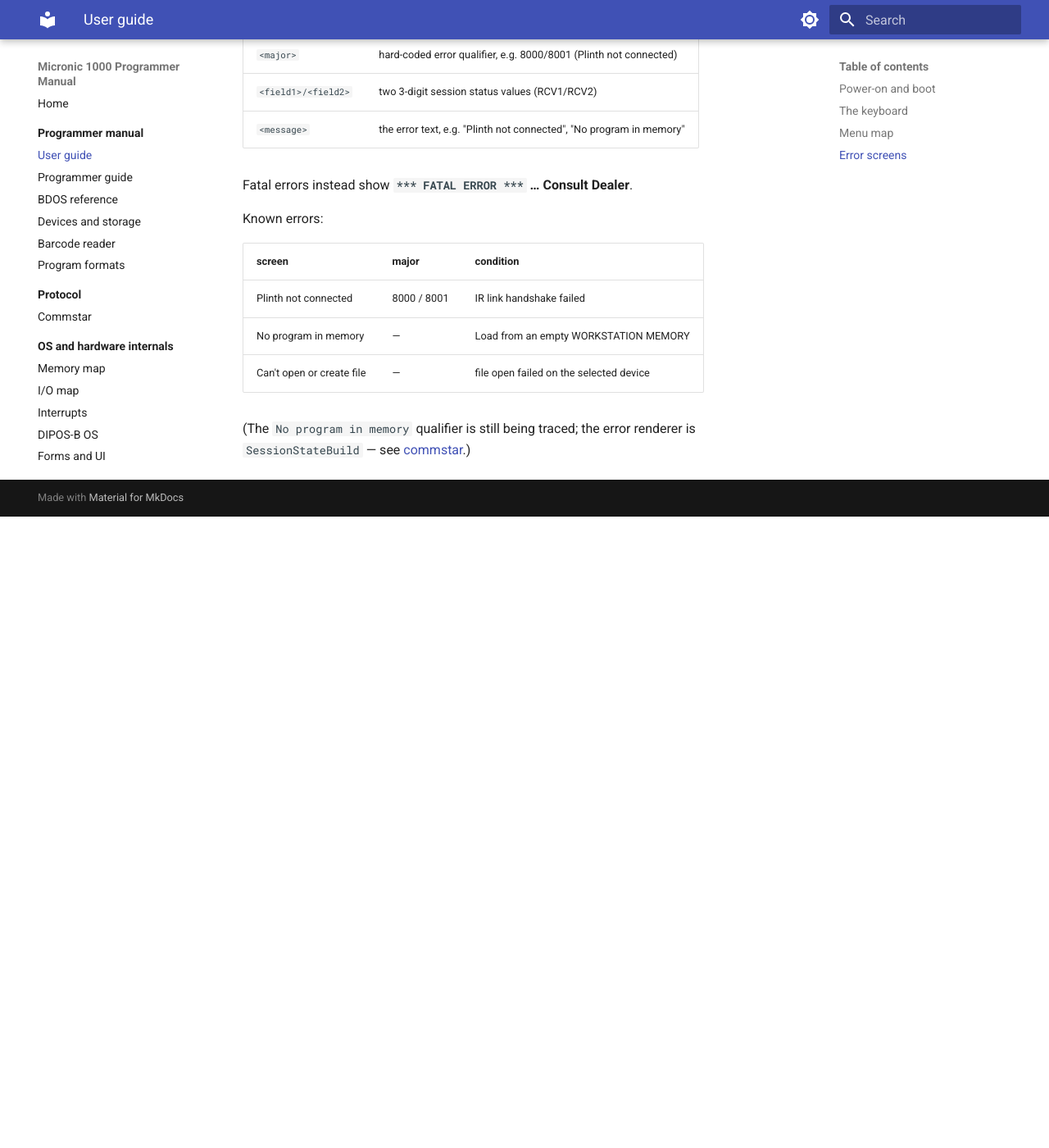
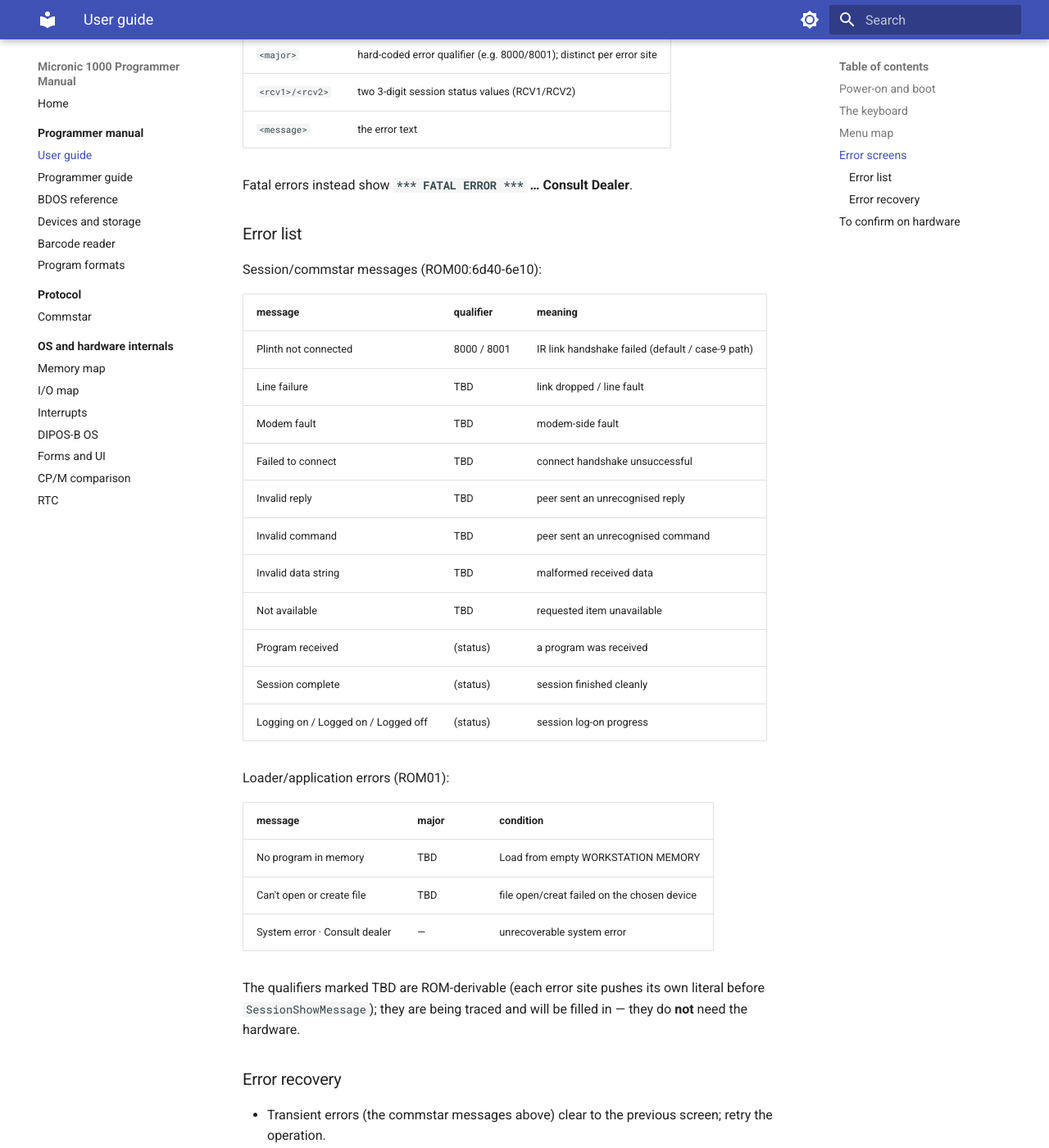
Before and after one commit to philpem/micronic1000, an MkDocs documentation site: the page built from doc/manual/user-guide.md, in a window 1280 px wide and 1400 px high, scrolled down 2584 px. Shown: the whole window at 82% size. Built offline with MkDocs 1.6.1 and Material for MkDocs 9.7.7, drawn with Linux system fonts in a browser that asks for light colours; before the commit the page ends 3214 px from its top, so only the background shows below that; some of the changed text lies outside the part shown.

Commit message:
user guide: error list, error recovery, park hardware-gated items
Expand the error section with the full session/commstar message list and
qualifier-8000/8001 confirmation; add error recovery and a 'to confirm on
hardware' section; log the user-guide plan in TASKS.

````diff
--- a/doc/manual/user-guide.md
+++ b/doc/manual/user-guide.md
@@ -99,26 +99,65 @@
 PARCON 1000
 
    *** ERROR ***
-       <major>   ( <field1>/<field2> )
+       <major>   ( <rcv1>/<rcv2> )
 <message>
 ```
 
 | part | meaning |
 |------|---------|
-| `<major>` | hard-coded error qualifier, e.g. 8000/8001 (Plinth not connected) |
-| `<field1>/<field2>` | two 3-digit session status values (RCV1/RCV2) |
-| `<message>` | the error text, e.g. "Plinth not connected", "No program in memory" |
+| `<major>` | hard-coded error qualifier (e.g. 8000/8001); distinct per error site |
+| `<rcv1>/<rcv2>` | two 3-digit session status values (RCV1/RCV2) |
+| `<message>` | the error text |
 
 Fatal errors instead show **`*** FATAL ERROR ***` … Consult Dealer**.
 
-Known errors:
+### Error list
 
-| screen | major | condition |
-|--------|-------|-----------|
-| Plinth not connected | 8000 / 8001 | IR link handshake failed |
-| No program in memory | — | Load from an empty WORKSTATION MEMORY |
-| Can't open or create file | — | file open failed on the selected device |
+Session/commstar messages (ROM00:6d40-6e10):
 
-(The `No program in memory` qualifier is still being traced; the error
-renderer is `SessionStateBuild` — see
-[commstar](../protocol/commstar.md).)
+| message | qualifier | meaning |
+|---------|-----------|---------|
+| Plinth not connected | 8000 / 8001 | IR link handshake failed (default / case-9 path) |
+| Line failure | TBD | link dropped / line fault |
+| Modem fault | TBD | modem-side fault |
+| Failed to connect | TBD | connect handshake unsuccessful |
+| Invalid reply | TBD | peer sent an unrecognised reply |
+| Invalid command | TBD | peer sent an unrecognised command |
+| Invalid data string | TBD | malformed received data |
+| Not available | TBD | requested item unavailable |
+| Program received | (status) | a program was received |
+| Session complete | (status) | session finished cleanly |
+| Logging on / Logged on / Logged off | (status) | session log-on progress |
+
+Loader/application errors (ROM01):
+
+| message | major | condition |
+|---------|-------|-----------|
+| No program in memory | TBD | Load from empty WORKSTATION MEMORY |
+| Can't open or create file | TBD | file open/creat failed on the chosen device |
+| System error · Consult dealer | — | unrecoverable system error |
+
+The qualifiers marked TBD are ROM-derivable (each error site pushes its own
+literal before `SessionShowMessage`); they are being traced and will be
+filled in — they do **not** need the hardware.
+
+### Error recovery
+
+* Transient errors (the commstar messages above) clear to the previous
+  screen; retry the operation.
+* **`Press >> to continue`** prompts wait for **ENTER**.
+* **`*** FATAL ERROR ***` … Consult Dealer** is unrecoverable: power-cycle
+  the unit.
+
+## To confirm on hardware
+
+These items cannot be settled from the ROM and are deferred until the unit
+is available:
+
+* Whether the value-cycle key is **N/Z** (operator report) or **YES/NO**
+  (ROM maps next/prev to YES/NO; N/Z type letters).
+* The exact effect of the function labels (`CHNGE`, `REFER`, `HELP`,
+  `INSRT`, `F1`/`F2`, `STWDL`, `LIGHT`, `TOP`, `BOT`, `/POS`).
+* Whether menu items are selected by number (digits are shifted values) or
+  by YES/NO + ENTER.
+* The Diagnostics sub-menu contents and self-test screens.
````
Also changed, not shown: doc/research/TASKS.md (+19 -0 lines).
